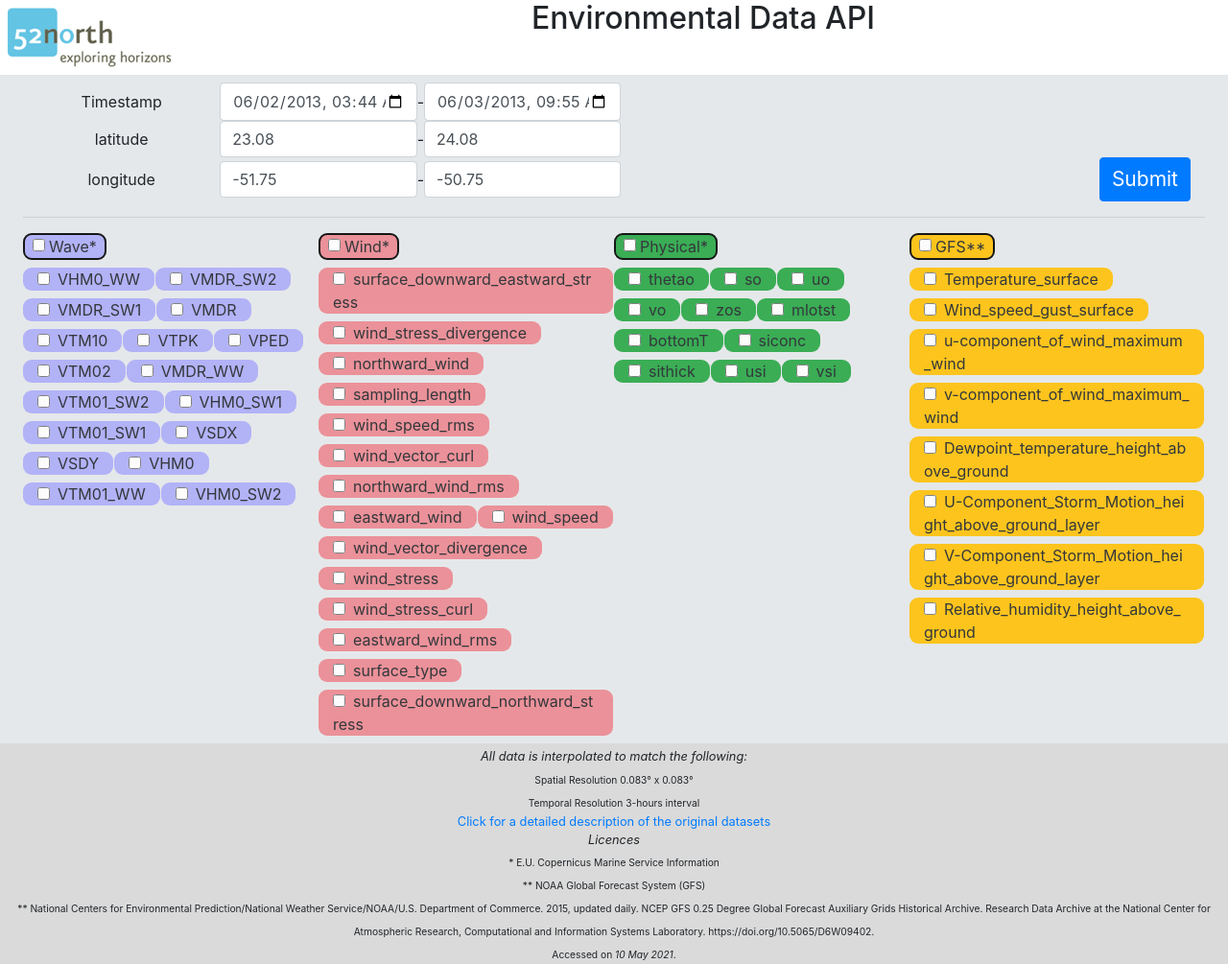
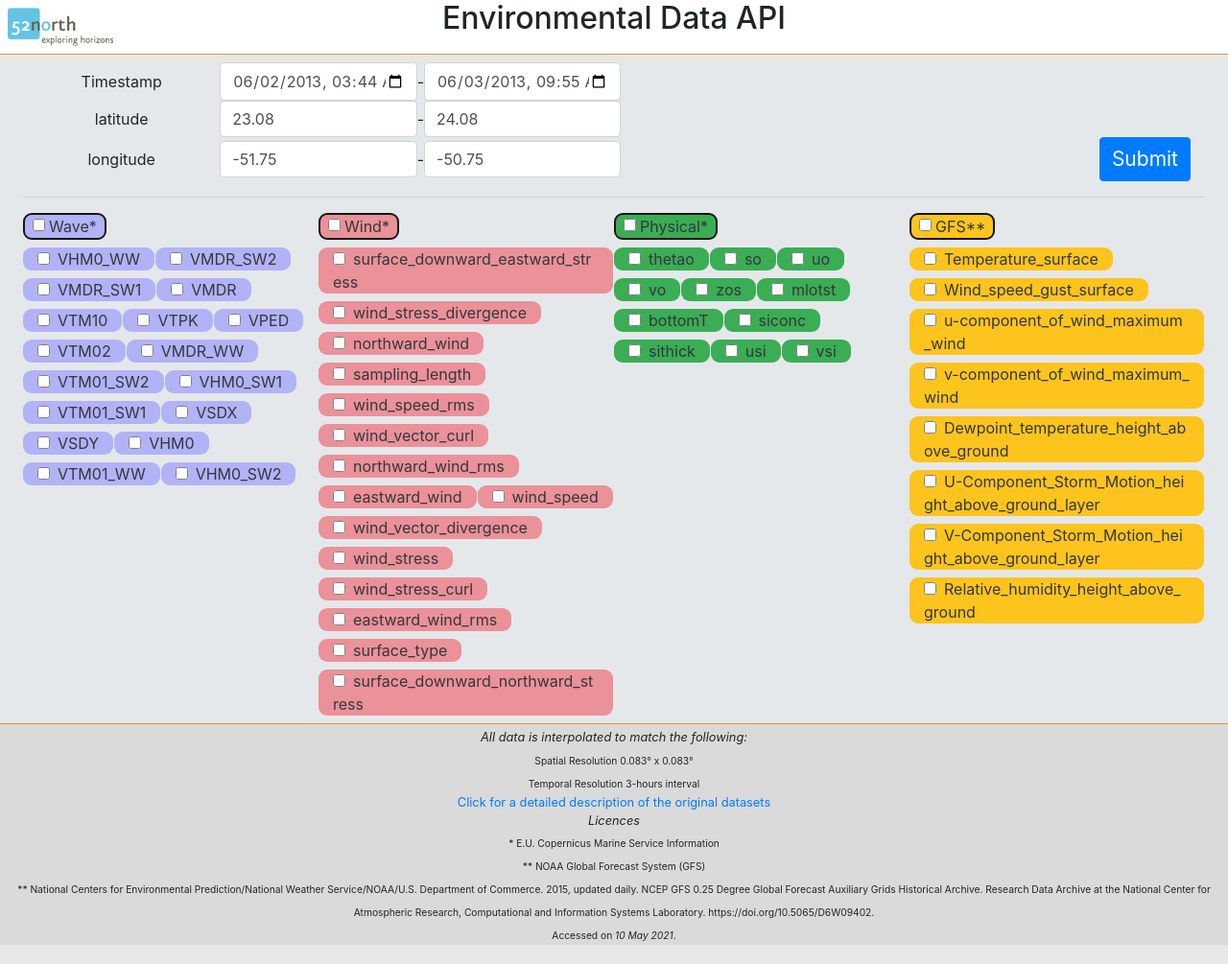
Before and after one commit to 52North/MariDataHarvest, a Flask app: page /EnvDataAPI/ in a window 1280 px wide. Shown: the whole page at 96% size. Run offline with Flask 2, Linux system fonts and the light colour scheme; parts of the project's set-up code (start-up, migrations or seed data) failed here and were passed over; some libraries are stand-ins or nearby versions.

Commit message:
fix layout

```diff
--- a/EnvDataServer/templates/base.html
+++ b/EnvDataServer/templates/base.html
@@ -12,7 +12,7 @@
 </head>
 <body class="w-100 h-100"  style="background: #dadada;">
 
-<div class="text-center" style="background: #ffffff;">
+<div class="text-center" style="background: #ffffff; border-bottom: 1px solid#e2992b;">
     {% block header %}
     {% endblock %}
 </div>
@@ -21,7 +21,7 @@
 </div>
 
 
-<div class="text-center" style="background: #dadada;">
+<div class="text-center" style="background: #dadada; border-top: 1px solid#e2992b;">
     {% block footer %}
     {% endblock %}
 </div>
--- a/EnvDataServer/templates/index.html
+++ b/EnvDataServer/templates/index.html
@@ -2,12 +2,18 @@
 {% block head %}
 {{ super() }} {% endblock %}
 {% block header %}
-<div class="row justify-content-between no-gutters">
-    <div class="p-2">
-        <a href="https://52north.org/"><img src="/static/img/logo.gif" href alt="52° North"></a>
+<div class="row no-gutters">
+
+    <div class="col-2">
+        <div class="float-left p-2">
+            <a href="https://52north.org/"><img height="40" src="/static/img/logo.gif" href alt="52° North"></a>
+        </div>
     </div>
+
     <div class="col text-center">
         <h2>Environmental Data API</h2>
+    </div>
+    <div class="col-2 ">
     </div>
 </div>
 {% endblock %}
```
